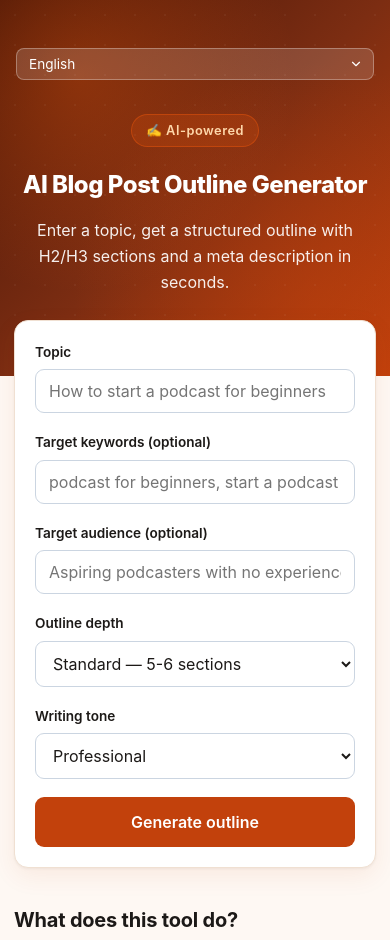
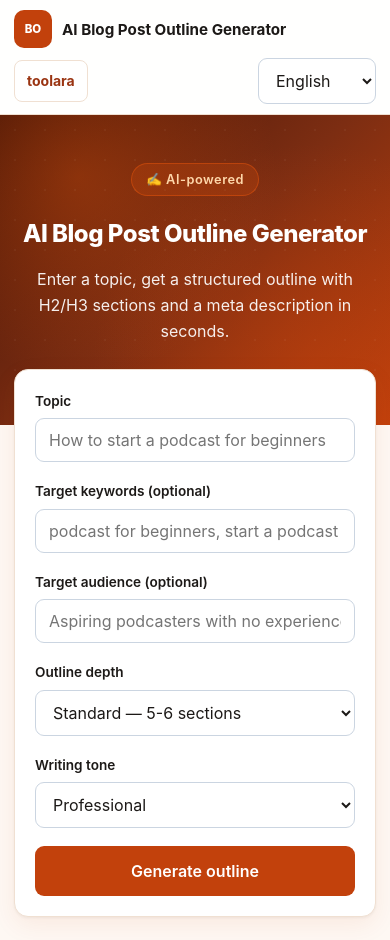
Before and after one commit to lvyafei2026-coder/ai-blog-outline-generator, a website: page public/index.html in a window 390 px wide. Shown: the top 940 px of the page. Drawn offline with Linux system fonts and the light colour scheme.

Commit message:
Add Toolara site navigation

```diff
--- a/public/css/style.css
+++ b/public/css/style.css
@@ -107,3 +107,19 @@
   .card { padding: 20px; }
   .row { flex-direction: column; gap: 0; }
 }
+/* Toolara site navigation */
+.site-header { position: relative; z-index: 10; background: rgba(255,255,255,0.96); border-bottom: 1px solid var(--border, #e2e8f0); }
+.site-header-inner { max-width: 1120px; min-height: 68px; margin: 0 auto; padding: 10px 20px; display: flex; align-items: center; justify-content: space-between; gap: 20px; }
+.site-brand { min-width: 0; display: flex; align-items: center; gap: 10px; color: var(--text, #0f1c2e); text-decoration: none; font-weight: 700; }
+.site-brand-mark { width: 38px; height: 38px; flex: 0 0 38px; display: grid; place-items: center; border-radius: 10px; background: var(--accent, #2563eb); color: #fff; font-size: 0.72rem; font-weight: 800; }
+.site-brand-name { font-size: 0.95rem; line-height: 1.25; }
+.site-nav { display: flex; align-items: center; gap: 10px; }
+.site-nav-link { padding: 8px 12px; border: 1px solid var(--border, #e2e8f0); border-radius: 8px; background: #fff; color: var(--accent-dark, var(--accent, #1d4ed8)); text-decoration: none; white-space: nowrap; font-size: 0.875rem; font-weight: 650; transition: background 0.15s, border-color 0.15s; }
+.site-nav-link:hover { background: var(--bg, #f8fafc); border-color: var(--accent, #2563eb); }
+.site-nav select { width: auto; min-width: 120px; margin: 0; }
+@media (max-width: 560px) {
+  .site-header-inner { min-height: 0; padding: 10px 14px; flex-wrap: wrap; gap: 10px; }
+  .site-brand { flex: 1 1 100%; }
+  .site-nav { width: 100%; justify-content: space-between; gap: 8px; }
+  .site-nav select { min-width: 118px; }
+}
--- a/public/index.html
+++ b/public/index.html
@@ -35,14 +35,14 @@
 <link rel="stylesheet" href="/css/style.css">
 </head>
 <body>
+<header class="site-header"><div class="site-header-inner"><a class="site-brand" href="/" aria-label="ai-blog-outline-generator"><span class="site-brand-mark" aria-hidden="true">BO</span><span class="site-brand-name" data-i18n="title"></span></a><nav class="site-nav" aria-label="Site navigation"><a class="site-nav-link" href="https://toolara.dev/">toolara</a><select id="langSelect" onchange="setLang(this.value)" aria-label="Language">
+      <option value="en">English</option>
+      <option value="zh">简体中文</option>
+    </select></nav></div></header>
+
 
 <header class="hero">
-  <div class="lang-switch">
-    <select id="langSelect" onchange="setLang(this.value)" aria-label="Language">
-      <option value="en">English</option>
-      <option value="zh">简体中文</option>
-    </select>
-  </div>
+
   <div class="hero-inner">
     <div class="hero-badge">✍️ AI-powered</div>
     <h1 data-i18n="title">AI Blog Post Outline Generator</h1>
```
